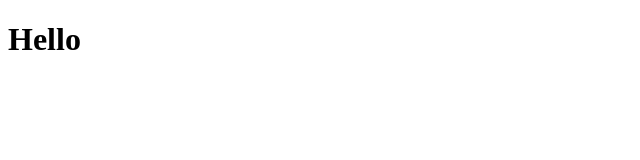
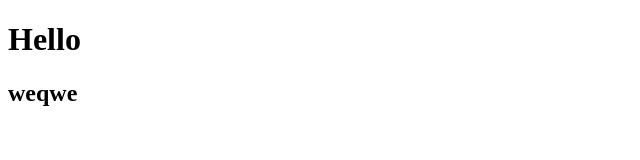
Before and after one commit to PhamDang2002/duan2, a plain HTML site: page index.html in a window 1280 px wide. Shown: the whole page, without its empty margins (0-640 px from the left). Drawn offline with Linux system fonts and the light colour scheme.

Commit message:
sửa đổi lần 1

```diff
--- a/index.html
+++ b/index.html
@@ -7,5 +7,6 @@
   </head>
   <body>
     <h1>Hello</h1>
+    <h2>weqwe</h2>
   </body>
 </html>
```
